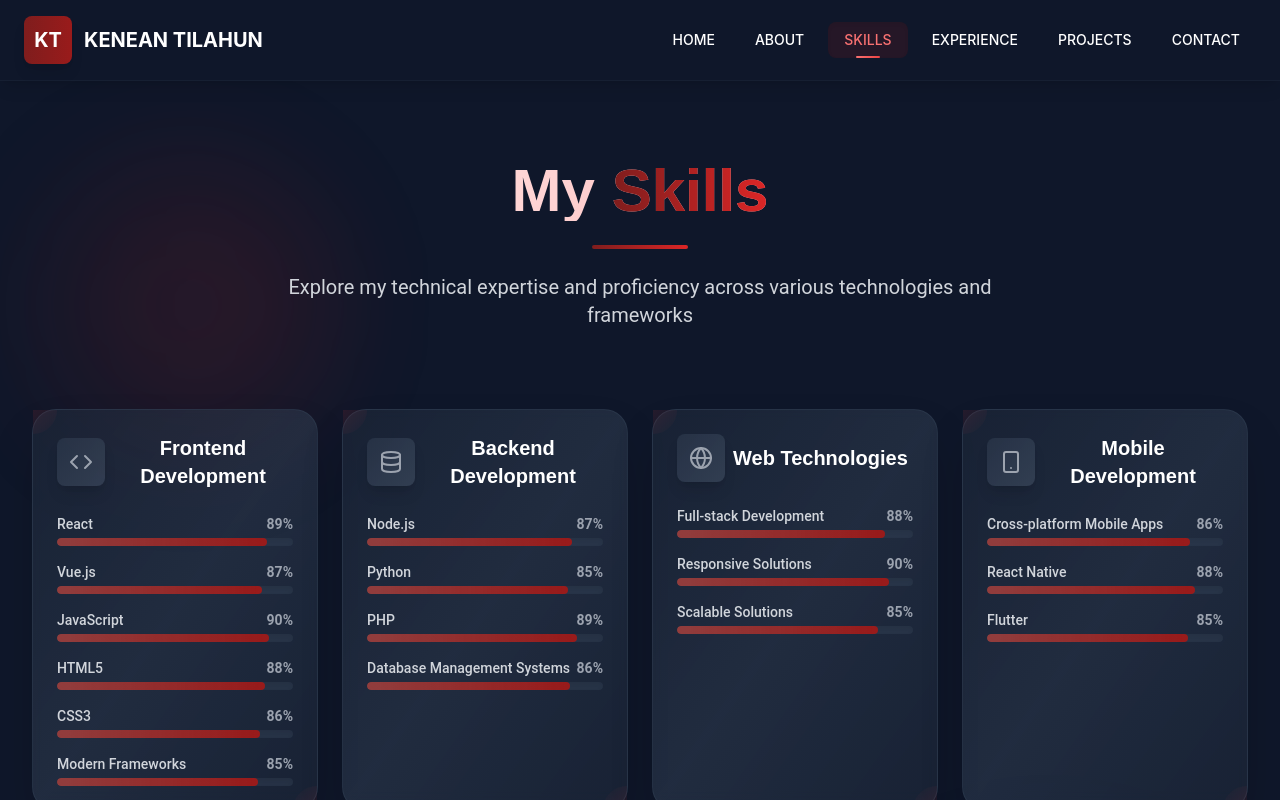
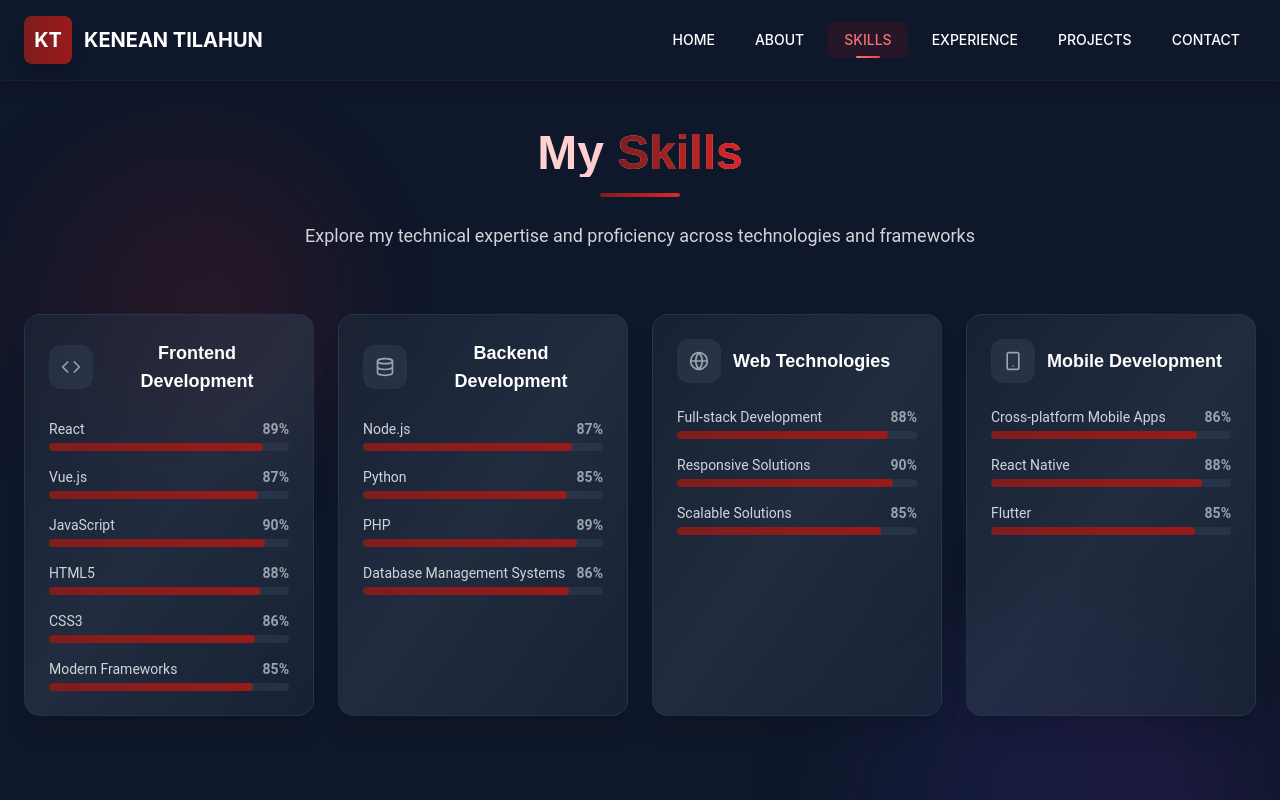
Before and after one commit to KeniKT/kenean-tilahun-portfolio, a React (Vite) app: page /skills in a window 1280 px wide. Built offline with nearby package versions, Linux system fonts and the light colour scheme.

Commit message:
skill page update

```diff
--- a/src/pages/Skills.jsx
+++ b/src/pages/Skills.jsx
@@ -1,7 +1,7 @@
 import React, { useEffect, useRef, useState } from 'react';
 import { Code, Database, Globe, Smartphone, Target, Award, Heart } from 'lucide-react';
 
-// Custom hook for scroll animations with improved performance
+// Scroll Animation Hook
 const useScrollAnimation = (threshold = 0.1) => {
   const [isVisible, setIsVisible] = useState(false);
   const ref = useRef(null);
@@ -9,20 +9,12 @@
   useEffect(() => {
     const observer = new IntersectionObserver(
       ([entry]) => {
-        if (entry.isIntersecting) {
-          setIsVisible(true);
-        }
+        if (entry.isIntersecting) setIsVisible(true);
       },
-      {
-        threshold,
-        rootMargin: '50px' // Trigger animation earlier for better UX
-      }
+      { threshold, rootMargin: '50px' }
     );
 
-    if (ref.current) {
-      observer.observe(ref.current);
-    }
-
+    if (ref.current) observer.observe(ref.current);
     return () => observer.disconnect();
   }, [threshold]);
 
@@ -34,10 +26,9 @@
   const skillsAnimation = useScrollAnimation(0.2);
   const valuesAnimation = useScrollAnimation(0.2);
 
-  // Updated skills data with individual percentages for each skill (85-90% range)
   const skills = [
     {
-      logo: <Code className="w-4 h-4 xs:w-5 xs:h-5 sm:w-6 sm:h-6 text-gray-400" />,
+      logo: <Code className="w-5 h-5 text-gray-400" />,
       name: "Frontend Development",
       detailedSkills: [
         { name: "React", percentage: 89 },
@@ -50,7 +41,7 @@
       color: "from-red-900 to-red-800"
     },
     {
-      logo: <Database className="w-4 h-4 xs:w-5 xs:h-5 sm:w-6 sm:h-6 text-gray-400" />,
+      logo: <Database className="w-5 h-5 text-gray-400" />,
       name: "Backend Development",
       detailedSkills: [
         { name: "Node.js", percentage: 87 },
@@ -61,7 +52,7 @@
       color: "from-red-900 to-red-800"
     },
     {
-      logo: <Globe className="w-4 h-4 xs:w-5 xs:h-5 sm:w-6 sm:h-6 text-gray-400" />,
+      logo: <Globe className="w-5 h-5 text-gray-400" />,
       name: "Web Technologies",
       detailedSkills: [
         { name: "Full-stack Development", percentage: 88 },
@@ -71,7 +62,7 @@
       color: "from-red-900 to-red-800"
     },
     {
-      logo: <Smartphone className="w-4 h-4 xs:w-5 xs:h-5 sm:w-6 sm:h-6 text-gray-400" />,
+      logo: <Smartphone className="w-5 h-5 text-gray-400" />,
       name: "Mobile Development",
       detailedSkills: [
         { name: "Cross-platform Mobile Apps", percentage: 86 },
@@ -82,101 +73,97 @@
     }
   ];
 
-  // Core Values data
   const coreValues = [
     {
       icon: <Target className="w-6 h-6 text-red-400" />,
       title: "Innovation",
-      description: "Constantly exploring new technologies and creative solutions to solve complex problems."
+      description: "Exploring new technologies and creative solutions to solve complex problems."
     },
     {
       icon: <Award className="w-6 h-6 text-red-400" />,
       title: "Quality",
-      description: "Committed to delivering high-quality, scalable, and maintainable code in every project."
+      description: "Delivering high-quality, scalable, and maintainable code in every project."
     },
     {
       icon: <Heart className="w-6 h-6 text-red-400" />,
       title: "Collaboration",
-      description: "Believing in the power of teamwork and open communication to achieve exceptional results."
+      description: "Believing in teamwork and open communication to achieve great results."
     }
   ];
 
   return (
-    <div className="min-h-screen bg-slate-900 text-white py-8 xs:py-10 sm:py-12 md:py-16 lg:py-20 relative overflow-hidden" style={{ fontFamily: "'Roboto', sans-serif" }}>
-      {/* Optimized Background Elements - Reduced for mobile performance */}
+    <div className="min-h-screen bg-slate-900 text-white py-12 relative overflow-hidden" style={{ fontFamily: "'Roboto', sans-serif" }}>
+
+      {/* Background glow elements */}
       <div className="absolute inset-0 overflow-hidden pointer-events-none">
-        <div className="absolute top-6 xs:top-8 sm:top-10 md:top-20 left-3 xs:left-4 sm:left-5 md:left-10 w-32 h-32 xs:w-40 xs:h-40 sm:w-48 sm:h-48 md:w-72 md:h-72 bg-gradient-to-r from-red-900/20 to-red-600/20 rounded-full blur-3xl animate-pulse" />
-        <div className="absolute bottom-6 xs:bottom-8 sm:bottom-10 md:bottom-20 right-3 xs:right-4 sm:right-5 md:right-10 w-40 h-40 xs:w-48 xs:h-48 sm:w-64 sm:h-64 md:w-96 md:h-96 bg-gradient-to-r from-blue-900/20 to-purple-600/20 rounded-full blur-3xl animate-pulse" style={{ animationDelay: '1s' }} />
+        <div className="absolute top-20 left-10 w-72 h-72 bg-gradient-to-r from-red-900/20 to-red-600/20 rounded-full blur-3xl animate-pulse" />
+        <div className="absolute bottom-20 right-10 w-96 h-96 bg-gradient-to-r from-blue-900/20 to-purple-600/20 rounded-full blur-3xl animate-pulse" style={{ animationDelay: '1s' }} />
       </div>
 
-      <div className="max-w-7xl mx-auto px-3 xs:px-4 sm:px-6 lg:px-8 relative z-10">
-        {/* Enhanced Header with better mobile typography */}
+      <div className="max-w-7xl mx-auto px-6 relative z-10">
+
+        {/* Page Header */}
         <div
           ref={headerAnimation.ref}
-          className={`text-center mb-8 xs:mb-10 sm:mb-12 md:mb-16 lg:mb-20 transition-all duration-1000 ${
+          className={`text-center mb-16 transition-all duration-1000 ${
             headerAnimation.isVisible ? 'opacity-100 translate-y-0' : 'opacity-0 translate-y-10'
           }`}
         >
-          <h1 className="text-2xl xs:text-3xl sm:text-4xl md:text-5xl lg:text-6xl font-bold mb-3 xs:mb-4 sm:mb-6 bg-gradient-to-r from-white via-red-200 to-red-400 bg-clip-text text-transparent leading-tight" style={{ fontFamily: "'Poppins', sans-serif" }}>
+          <h1 className="text-5xl font-bold mb-4 bg-gradient-to-r from-white via-red-200 to-red-400 bg-clip-text text-transparent" style={{ fontFamily: "'Poppins', sans-serif" }}>
             My <span className="bg-gradient-to-r from-red-900 to-red-600 bg-clip-text text-transparent">Skills</span>
           </h1>
-          <div className="w-12 xs:w-16 sm:w-20 lg:w-24 h-1 bg-gradient-to-r from-red-900 to-red-600 mx-auto mb-3 xs:mb-4 sm:mb-6 rounded-full" />
-          <p className="text-gray-300 text-sm xs:text-base sm:text-lg lg:text-xl max-w-xs xs:max-w-sm sm:max-w-md md:max-w-2xl lg:max-w-3xl mx-auto leading-relaxed px-2 xs:px-4" style={{ fontFamily: "'Roboto', sans-serif" }}>
-            Explore my technical expertise and proficiency across various technologies and frameworks
+          <div className="w-20 h-1 bg-gradient-to-r from-red-900 to-red-600 mx-auto mb-6 rounded-full" />
+          <p className="text-gray-300 text-lg max-w-2xl mx-auto leading-relaxed">
+            Explore my technical expertise and proficiency across technologies and frameworks
           </p>
         </div>
 
-        {/* Enhanced Skills Section with 4 cards in a row - MODIFIED GRID LAYOUT */}
+        {/* Skills Grid */}
         <div
           ref={skillsAnimation.ref}
-          className={`mb-12 xs:mb-14 sm:mb-16 md:mb-20 lg:mb-24 transition-all duration-1000 ${
+          className={`mb-20 transition-all duration-1000 ${
             skillsAnimation.isVisible ? 'opacity-100 translate-y-0' : 'opacity-0 translate-y-10'
           }`}
         >
-          {/* Updated grid to show 4 cards in a row on larger screens */}
-          <div className="grid grid-cols-1 sm:grid-cols-2 lg:grid-cols-4 gap-4 xs:gap-6 sm:gap-4 lg:gap-6 max-w-7xl mx-auto">
+          <div className="grid grid-cols-1 sm:grid-cols-2 lg:grid-cols-4 gap-6">
             {skills.map((skill, index) => (
               <SkillCard key={index} skill={skill} index={index} isVisible={skillsAnimation.isVisible} />
             ))}
           </div>
         </div>
 
-        {/* Core Values Section */}
+        {/* Core Values */}
         <div
           ref={valuesAnimation.ref}
-          className={`mb-12 xs:mb-14 sm:mb-16 md:mb-20 lg:mb-24 transition-all duration-1000 ${
+          className={`transition-all duration-1000 ${
             valuesAnimation.isVisible ? 'opacity-100 translate-y-0' : 'opacity-0 translate-y-10'
           }`}
         >
-          <div className="text-center mb-8 xs:mb-10 sm:mb-12 md:mb-16">
-            <h2 className="text-2xl xs:text-3xl sm:text-4xl md:text-5xl font-bold mb-3 xs:mb-4 sm:mb-6 bg-gradient-to-r from-white via-gray-200 to-gray-300 bg-clip-text text-transparent leading-tight" style={{ fontFamily: "'Poppins', sans-serif" }}>
+          <h2 className="text-4xl font-bold text-center mb-12 bg-gradient-to-r from-white via-gray-200 to-gray-300 bg-clip-text text-transparent" style={{ fontFamily: "'Poppins', sans-serif" }}>
             Core Values
           </h2>
-          </div>
-
-          <div className="grid grid-cols-1 md:grid-cols-3 gap-4 xs:gap-6 sm:gap-6 lg:gap-8 max-w-6xl mx-auto">
+          <div className="grid grid-cols-1 md:grid-cols-3 gap-8">
             {coreValues.map((value, index) => (
               <ValueCard key={index} value={value} index={index} isVisible={valuesAnimation.isVisible} />
             ))}
           </div>
         </div>
+
       </div>
     </div>
   );
 };
 
-// Enhanced SkillCard component with REDUCED FONT SIZES
+// Skill Card
 const SkillCard = ({ skill, index, isVisible }) => {
   const [animatedSkills, setAnimatedSkills] = useState({});
 
   useEffect(() => {
     if (isVisible) {
       const timer = setTimeout(() => {
-        const animated = {};
         skill.detailedSkills.forEach((individualSkill, skillIndex) => {
           const key = `${skill.name}-${skillIndex}`;
           setTimeout(() => {
-            animated[key] = individualSkill.percentage;
             setAnimatedSkills(prev => ({ ...prev, [key]: individualSkill.percentage }));
           }, skillIndex * 150);
         });
@@ -187,96 +174,57 @@
 
   return (
     <div
-      className={`bg-gradient-to-br from-slate-800/60 via-slate-700/50 to-slate-800/60 backdrop-blur-sm rounded-xl xs:rounded-2xl sm:rounded-3xl p-3 xs:p-4 sm:p-5 lg:p-6 border border-slate-700/50 shadow-2xl hover:shadow-3xl transition-all duration-700 group cursor-pointer transform hover:scale-[1.02] min-h-[220px] xs:min-h-[250px] sm:min-h-[280px] lg:min-h-[320px] focus:outline-none focus:ring-2 focus:ring-red-500 focus:ring-offset-2 focus:ring-offset-slate-900 ${
+      className={`relative bg-gradient-to-br from-slate-800/60 via-slate-700/50 to-slate-800/60 backdrop-blur-sm rounded-2xl p-6 border border-slate-700/50 shadow-xl hover:shadow-2xl transition-all duration-700 hover:scale-105 cursor-pointer ${
         isVisible ? 'opacity-100 translate-y-0' : 'opacity-0 translate-y-10'
       }`}
-      style={{
-        transitionDelay: `${index * 150}ms`,
-        fontFamily: "'Roboto', sans-serif"
-      }}
-      tabIndex={0}
-      role="button"
-      aria-label={`${skill.name} skills`}
+      style={{ transitionDelay: `${index * 150}ms` }}
     >
-      {/* Enhanced decorative corner elements */}
-      <div className="absolute top-0 left-0 w-6 h-6 xs:w-8 xs:h-8 bg-gradient-to-br from-red-500/10 to-transparent rounded-br-full" />
-      <div className="absolute bottom-0 right-0 w-6 h-6 xs:w-8 xs:h-8 bg-gradient-to-tl from-red-500/10 to-transparent rounded-tl-full" />
-
-      <div className="relative z-10">
-        {/* Enhanced skill header with REDUCED FONT SIZES */}
-        <div className="flex items-center space-x-2 xs:space-x-3 mb-3 xs:mb-4 sm:mb-5 lg:mb-6 group-hover:scale-105 transition-transform duration-300">
-          <div className="p-1.5 xs:p-2 sm:p-2.5 lg:p-3 bg-gradient-to-br from-slate-700/50 to-slate-600/50 rounded-lg xs:rounded-xl group-hover:from-red-500/20 group-hover:to-orange-500/20 transition-all duration-300 shadow-lg">
+      <div className="flex items-center mb-6 space-x-3">
+        <div className="p-3 bg-slate-700/50 rounded-xl group-hover:from-red-500/20 group-hover:to-orange-500/20 transition-all duration-300">
           {skill.logo}
         </div>
-          <h3 className="text-sm xs:text-base sm:text-lg lg:text-xl font-bold text-white group-hover:text-red-100 transition-colors duration-300 leading-tight" style={{ fontFamily: "'Poppins', sans-serif" }}>
+        <h3 className="text-lg font-bold text-white" style={{ fontFamily: "'Poppins', sans-serif" }}>
           {skill.name}
         </h3>
       </div>
-
-        {/* Enhanced individual skills with animated progress bars - REDUCED FONT SIZES */}
-        <div className="space-y-2 xs:space-y-3 sm:space-y-3 lg:space-y-4">
+      <div className="space-y-4">
         {skill.detailedSkills.map((individualSkill, skillIndex) => {
           const key = `${skill.name}-${skillIndex}`;
           const animatedPercentage = animatedSkills[key] || 0;
-
           return (
-              <div key={skillIndex} className="group/skill">
-                <div className="flex justify-between items-center mb-1">
-                  <span className="text-xs xs:text-xs sm:text-sm lg:text-sm text-gray-300 group-hover:text-white group/skill-hover:text-red-200 transition-colors duration-300 font-medium">
-                    {individualSkill.name}
-                  </span>
-                  <span className="text-xs xs:text-xs sm:text-sm lg:text-sm text-gray-400 group-hover:text-gray-200 group/skill-hover:text-red-300 transition-colors duration-300 font-bold">
-                    {Math.round(animatedPercentage)}%
-                  </span>
+            <div key={skillIndex}>
+              <div className="flex justify-between mb-1">
+                <span className="text-sm text-gray-300">{individualSkill.name}</span>
+                <span className="text-sm text-gray-400 font-bold">{Math.round(animatedPercentage)}%</span>
               </div>
-                <div className="w-full bg-slate-700/50 rounded-full h-1 xs:h-1.5 sm:h-1.5 lg:h-2 overflow-hidden shadow-inner">
+              <div className="w-full bg-slate-700/50 rounded-full h-2 overflow-hidden">
                 <div
-                    className={`h-full bg-gradient-to-r ${skill.color} rounded-full transition-all duration-1000 ease-out shadow-lg group/skill-hover:shadow-red-500/50`}
-                    style={{
-                      width: `${animatedPercentage}%`,
-                      transitionDelay: `${skillIndex * 100}ms`
-                    }}
-                  >
-                    <div className="h-full bg-gradient-to-r from-white/20 to-transparent rounded-full animate-pulse" />
-                  </div>
+                  className={`h-full bg-gradient-to-r ${skill.color} rounded-full transition-all duration-1000 ease-out`}
+                  style={{ width: `${animatedPercentage}%` }}
+                />
               </div>
             </div>
           );
         })}
       </div>
     </div>
-    </div>
   );
 };
 
-// Smaller Value Card Component for Core Values - REDUCED FONT SIZES
-const ValueCard = ({ value, index, isVisible }) => {
-  return (
+// Value Card
+const ValueCard = ({ value, index, isVisible }) => (
   <div
-      className={`bg-gradient-to-br from-slate-800/60 via-slate-700/50 to-slate-800/60 backdrop-blur-sm rounded-lg xs:rounded-xl p-3 xs:p-4 sm:p-5 border border-slate-700/50 shadow-xl hover:shadow-2xl transition-all duration-500 group cursor-pointer transform hover:scale-105 text-center ${
+    className={`bg-gradient-to-br from-slate-800/60 via-slate-700/50 to-slate-800/60 backdrop-blur-sm rounded-xl p-6 border border-slate-700/50 shadow-lg hover:shadow-xl transition-all duration-500 hover:scale-105 text-center ${
       isVisible ? 'opacity-100 translate-y-0' : 'opacity-0 translate-y-10'
     }`}
-      style={{
-        transitionDelay: `${index * 200}ms`,
-        fontFamily: "'Roboto', sans-serif"
-      }}
+    style={{ transitionDelay: `${index * 200}ms` }}
   >
-      {/* Icon - REDUCED SIZE */}
-      <div className="flex justify-center mb-2 xs:mb-3 group-hover:scale-110 transition-transform duration-300">
-        {value.icon}
-      </div>
-
-      {/* Title - REDUCED FONT SIZE */}
-      <h3 className="text-base xs:text-lg sm:text-xl font-bold text-white mb-2 group-hover:text-red-100 transition-colors duration-300" style={{ fontFamily: "'Poppins', sans-serif" }}>
+    <div className="flex justify-center mb-4">{value.icon}</div>
+    <h3 className="text-xl font-bold text-white mb-2" style={{ fontFamily: "'Poppins', sans-serif" }}>
       {value.title}
     </h3>
-
-      {/* Description - REDUCED FONT SIZE */}
-      <p className="text-xs xs:text-sm text-gray-300 leading-relaxed group-hover:text-white transition-colors duration-300">
-        {value.description}
-      </p>
+    <p className="text-sm text-gray-300">{value.description}</p>
   </div>
 );
-};
 
 export default Skills;
```
Lines whose indentation alone changed are shown as unchanged.
